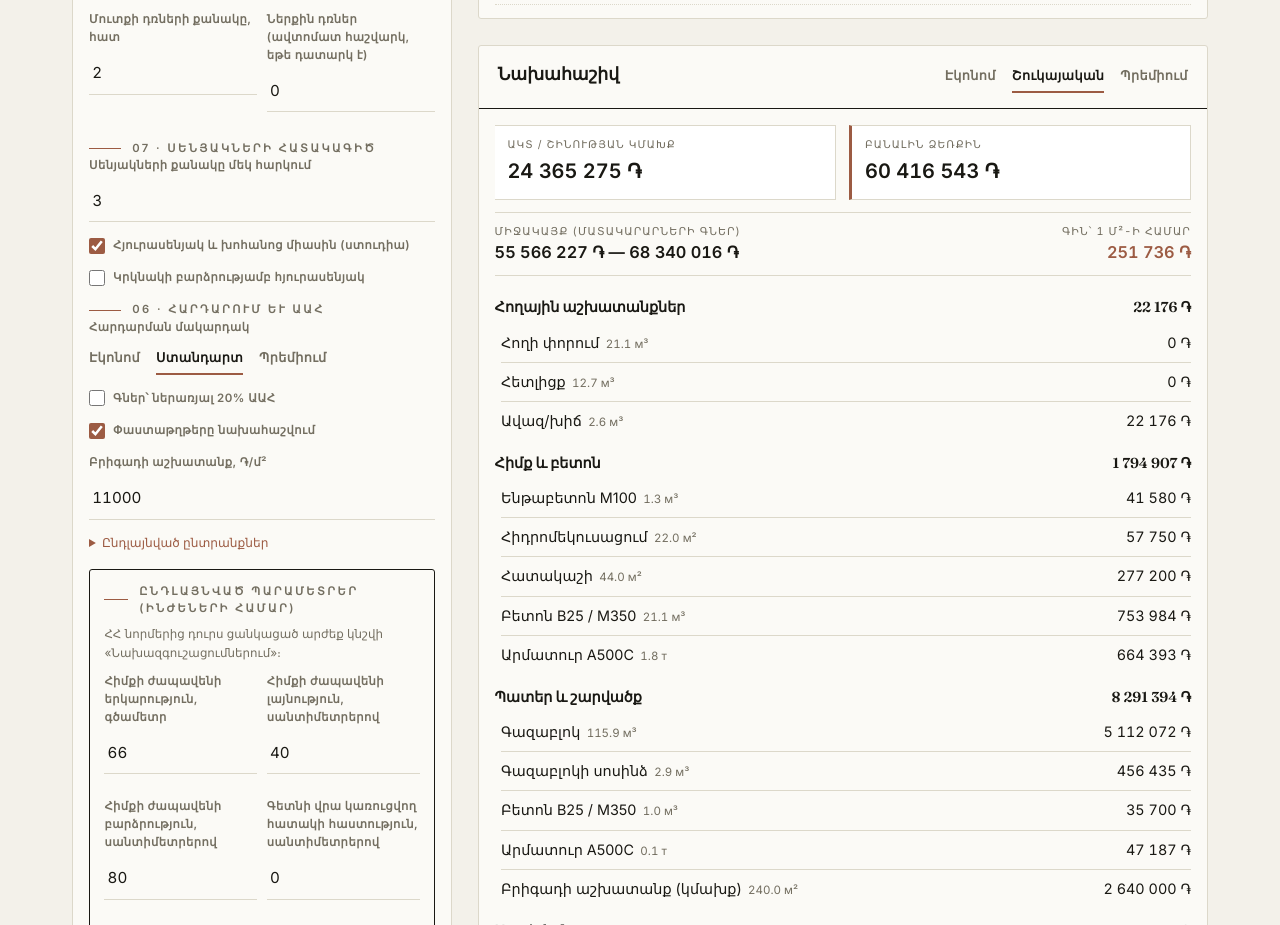
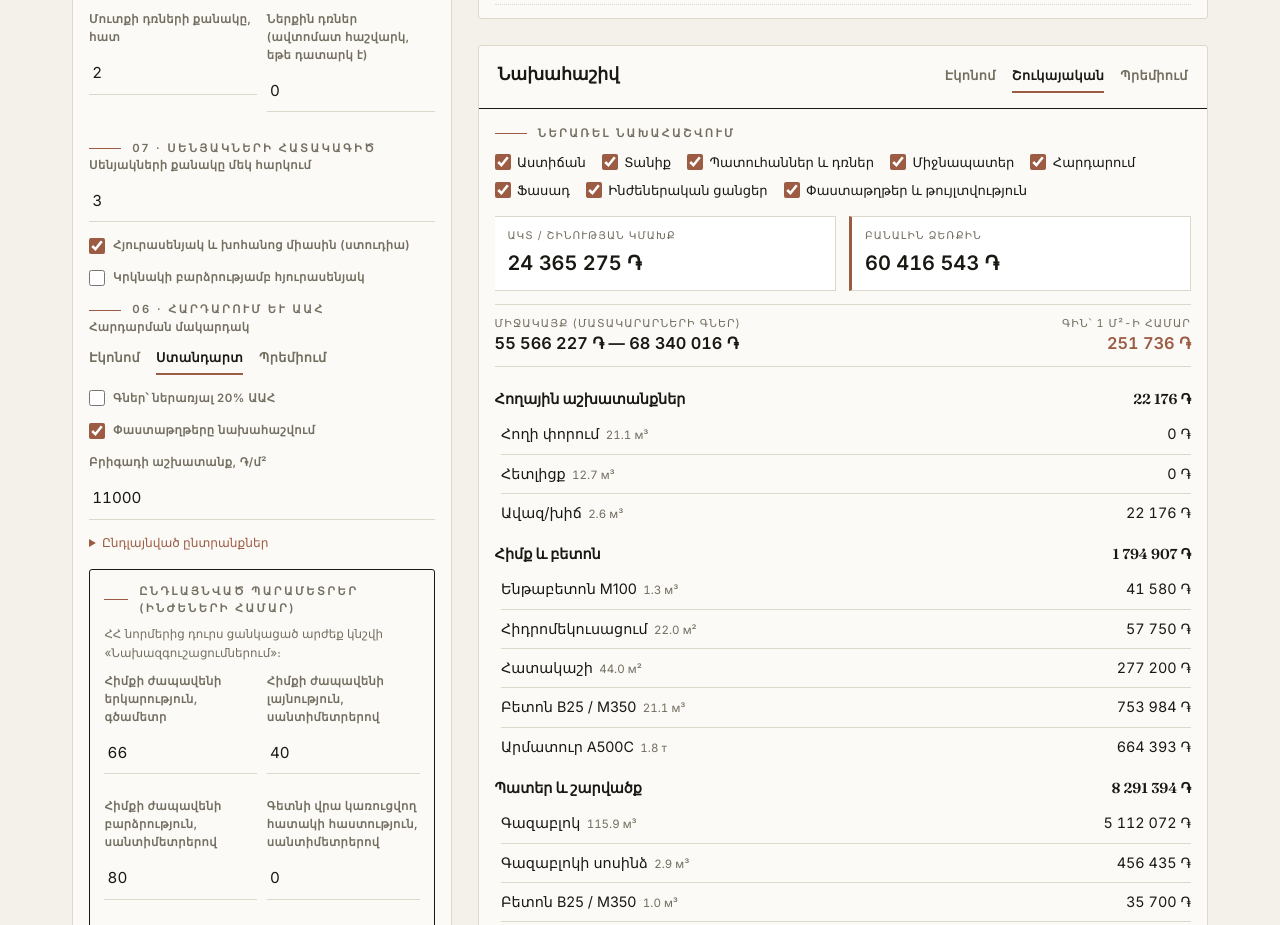
Before and after one commit to mailtoharutyunyan/armenia-home-calculator, a React (Vite) app: page / in a window 1280 px wide. Shown: the part 1120-2045 px from the top of the page. Built offline with nearby package versions, Linux system fonts and the light colour scheme.

Commit message:
Выбор марки арматуры (+проверка норм), чекбоксы включения разделов в смету

```diff
--- a/src/data/prices.ts
+++ b/src/data/prices.ts
@@ -60,6 +60,7 @@ const items: PriceItem[] = [
 
   // --- Rebar (AMD/т) ---
   item('rebar_a500', 'Арматура А500С', 'Արմատուր А500С', 'т', 350000, 60000, S.rebar),
+  item('rebar_a400', 'Арматура А400 (A-III)', 'Արմատուր А400', 'т', 330000, 60000, S.rebar),
 
   // --- Masonry ---
   item('tuff_block', 'Туф (кладка)', 'Տուֆ (շարվածք)', 'м³', 38000, 15000, S.market),
--- a/src/engine/norms.ts
+++ b/src/engine/norms.ts
@@ -189,6 +189,16 @@ export function checkNorms(p: HouseParams, q: Quantities): Warning[] {
     }
   }
 
+  // ---- Марка арматуры ----
+  if (p.rebarGrade === 'rebar_a400') {
+    w.push({
+      level: 'info',
+      code: 'ՀՀՇՆ II-6.02',
+      ru: 'Арматура A400 допустима, но в сейсмозоне РА предпочтительна A500С.',
+      hy: 'A400 արմատուրը թույլատրելի է, բայց ՀՀ սեյսմիկ գոտում նախընտրելի է A500С։',
+    })
+  }
+
   // ---- Инженерные параметры (ручной ввод) — проверка по нормам ----
   const eng = p.eng
   const push = (level: NormLevel, ru: string, hy: string) => w.push({ level, code: 'ՀՀՇՆ II-6.02', ru, hy })
--- a/src/engine/pricing.ts
+++ b/src/engine/pricing.ts
@@ -72,6 +72,7 @@ function priceAtMode(q: Quantities, catalog: Catalog, p: HouseParams, mode: Pric
   let permitAmt = 0
 
   for (const ql of q.lines) {
+    if (p.excludedSections.includes(ql.section)) continue // раздел отключён чекбоксом
     const item = catalog[ql.key]
     if (!item) {
       if (!missing.includes(ql.key)) missing.push(ql.key)
@@ -113,7 +114,7 @@ function priceAtMode(q: Quantities, catalog: Catalog, p: HouseParams, mode: Pric
   }
 
   // builders' brigade labour for the shell (act), by editable ֏/m² rate
-  const brigade = Math.max(0, p.laborPerM2) * q.geometry.totalFloorArea
+  const brigade = p.excludedSections.includes('walls') ? 0 : Math.max(0, p.laborPerM2) * q.geometry.totalFloorArea
   if (brigade > 0) {
     lines.push({
       key: 'brigade',
--- a/src/engine/quantities.ts
+++ b/src/engine/quantities.ts
@@ -264,7 +264,7 @@ export function computeQuantities(p: HouseParams): Quantities {
   for (const key of Object.keys(rebarBySection) as SectionId[]) {
     const kg = (rebarBySection[key] ?? 0) * rebarFloorK
     rebarKg += kg
-    if (kg > 0) lines.push({ key: 'rebar_a500', section: key, stage: 'act', quantity: kg / 1000 })
+    if (kg > 0) lines.push({ key: p.rebarGrade, section: key, stage: 'act', quantity: kg / 1000 })
   }
 
   const geometry: Geometry = {
--- a/src/model/house.ts
+++ b/src/model/house.ts
@@ -47,6 +47,8 @@ export interface HouseParams {
   vatIncluded: boolean
   // advanced
   concreteGrade: string // catalog key of the structural concrete grade
+  rebarGrade: string // catalog key of the rebar grade
+  excludedSections: string[] // разделы, исключённые из сметы (чекбоксы)
   floorSlab: 'monolith' | 'precast'
   seismicReinforcementDisabled: boolean // "без сейсмоусиления" toggle -> norm error
   doubleHeightHall: boolean // зал двойной высоты (проём в перекрытии 2-го этажа)
@@ -101,6 +103,8 @@ export const DEFAULT_HOUSE: HouseParams = {
   region: 'yerevan',
   vatIncluded: false,
   concreteGrade: 'concrete_b25',
+  rebarGrade: 'rebar_a500',
+  excludedSections: [],
   floorSlab: 'monolith',
   seismicReinforcementDisabled: false,
   doubleHeightHall: false,
--- a/src/ui/Inputs.tsx
+++ b/src/ui/Inputs.tsx
@@ -242,6 +242,13 @@ export function Inputs() {
               </select>
             </label>
             <label className="field">
+              <span>{lang !== 'hy' ? 'Марка арматуры' : 'Արմատուրի դաս'}</span>
+              <select className="input" value={house.rebarGrade} onChange={(e) => set({ rebarGrade: e.target.value })}>
+                <option value="rebar_a500">А500С</option>
+                <option value="rebar_a400">А400 (A-III)</option>
+              </select>
+            </label>
+            <label className="field">
               <span>{t(lang, 'floorSlab')}</span>
               <div className="seg" role="group">
                 <button aria-pressed={house.floorSlab === 'monolith'} onClick={() => set({ floorSlab: 'monolith' })}>
--- a/src/ui/Results.tsx
+++ b/src/ui/Results.tsx
@@ -22,8 +22,15 @@ const SECTION_LABEL: Record<SectionId, { ru: string; hy: string }> = {
   permit: { ru: 'Документы и разрешение', hy: 'Փաստաթղթեր և թույլտվություն' },
 }
 
+const TOGGLEABLE: SectionId[] = ['stair', 'roof', 'openings', 'partitions', 'finishing', 'facade', 'engineering', 'permit']
+
 export function Results() {
-  const { house, prices, lang, priceMode, setPriceMode, amdPerUsd } = useProject()
+  const { house, prices, lang, priceMode, setPriceMode, amdPerUsd, setHouse } = useProject()
+  const excluded = house.excludedSections
+  const toggle = (sec: string) =>
+    setHouse({
+      excludedSections: excluded.includes(sec) ? excluded.filter((s) => s !== sec) : [...excluded, sec],
+    })
 
   const est = useMemo(() => {
     const q = computeQuantities(house)
@@ -51,6 +58,21 @@ export function Results() {
       </div>
 
       <div style={{ padding: '1rem' }}>
+        {/* include / exclude sections */}
+        <div style={{ marginBottom: '1rem' }}>
+          <div className="eyebrow" style={{ marginBottom: '0.6rem' }}>
+            {lang !== 'hy' ? 'Включить в смету' : 'Ներառել նախահաշվում'}
+          </div>
+          <div style={{ display: 'flex', flexWrap: 'wrap', gap: '0.5rem 1rem' }}>
+            {TOGGLEABLE.map((sec) => (
+              <label key={sec} style={{ display: 'flex', alignItems: 'center', gap: '0.4rem', fontSize: '0.82rem', cursor: 'pointer' }}>
+                <input type="checkbox" checked={!excluded.includes(sec)} onChange={() => toggle(sec)} />
+                {lang !== 'hy' ? SECTION_LABEL[sec].ru : SECTION_LABEL[sec].hy}
+              </label>
+            ))}
+          </div>
+        </div>
+
         {/* headline totals */}
         <div style={{ display: 'grid', gridTemplateColumns: '1fr 1fr', gap: '0.8rem' }}>
           <Tile label={t(lang, 'stageAct')} value={m(est.act.total)} accent="navy" />
```
Also changed, not shown: 1 other file (tests, documents, lock files or other folders).
